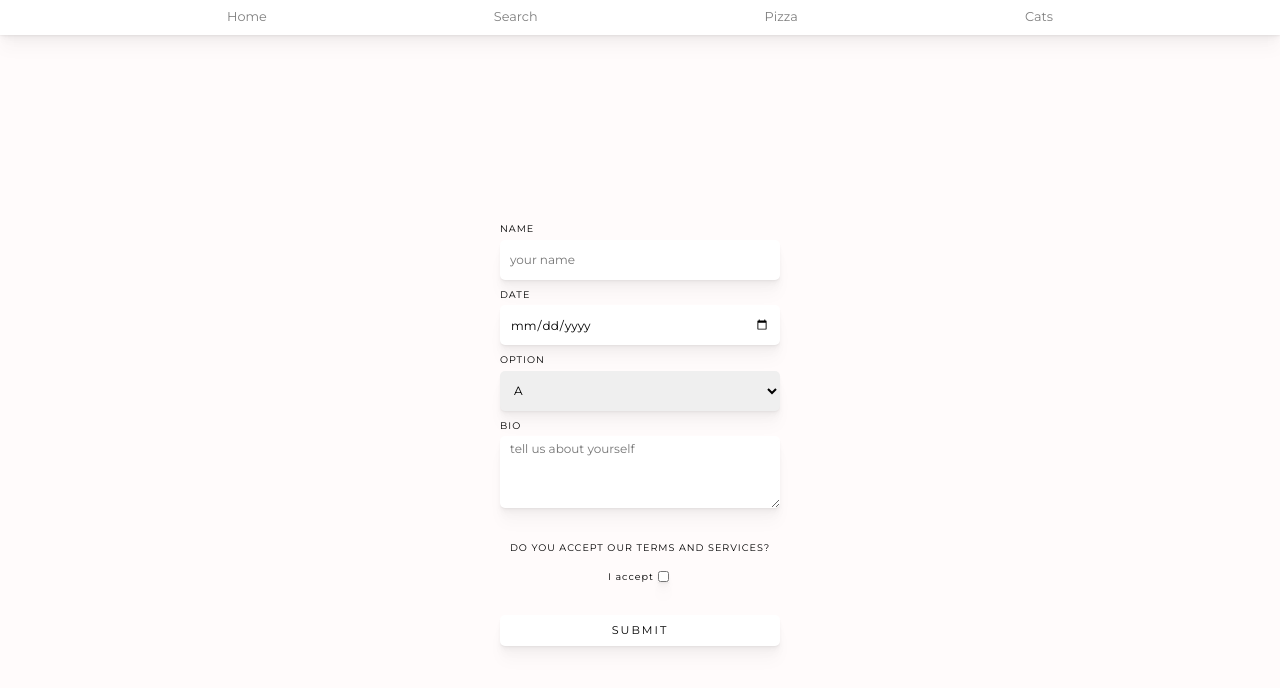
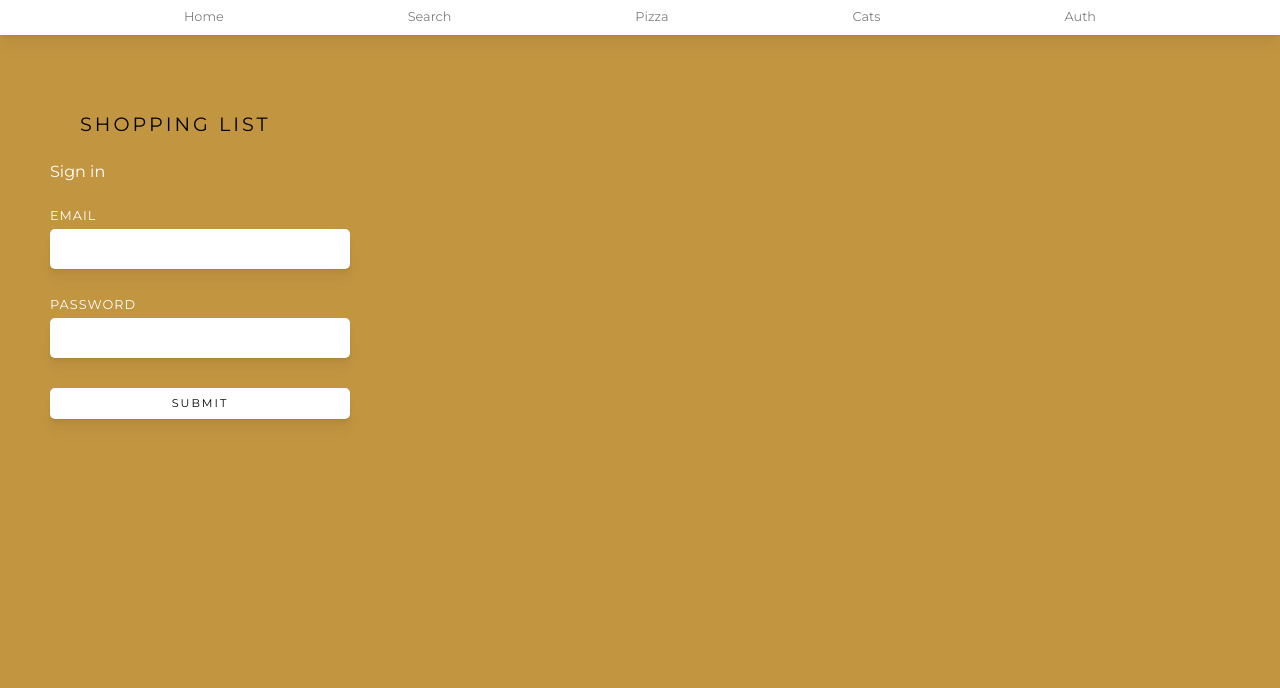
Before and after one commit to Full-Stack-CRUD-App/frontend, a React app: page /auth in a window 1280 px wide. Before the commit this address led to /. Shown: the top 688 px of the page. Built offline with nearby package versions, Linux system fonts and the light colour scheme; a web font is replaced by a local one.

Commit message:
adds basic auth form

```diff
--- a/src/components/App.jsx
+++ b/src/components/App.jsx
@@ -4,6 +4,8 @@ import {
   Route,
   Navigate,
 } from 'react-router-dom';
+import Auth from './Auth/Auth.jsx';
+import AuthForm from './Auth/AuthForm.jsx';
 import Cats from './Cats/Cats.jsx';
 import JackieLegs from './Cats/JackieLegs.jsx';
 import Renly from './Cats/Renly.jsx';
@@ -17,6 +19,8 @@ export default function App() {
   return (
     <Router>
       <Routes>
+
+
         <Route element={<Layout />}>
           <Route index element={<Dashboard />} />
           <Route path="search" element={<Search />} />
@@ -28,6 +32,12 @@ export default function App() {
           </Route>
 
 
+          <Route path="auth" element={<Auth />}>
+            <Route index element={<AuthForm mode="signin" />} />
+            <Route path="signup" element={<AuthForm mode="signup" />} />
+          </Route>
+
+
         </Route>
         <Route path="*" element={<Navigate to="/" replace />} />
       </Routes>
--- /dev/null
+++ b/src/components/Auth/Auth.css
@@ -0,0 +1,6 @@
+.Auth {
+  background-color: rgb(194, 149, 65);
+  min-height: 100vh;
+  padding: 50px;
+  color: white;
+}
--- /dev/null
+++ b/src/components/Auth/Auth.jsx
@@ -0,0 +1,11 @@
+import { Outlet } from 'react-router-dom';
+import styles from './Auth.css';
+
+export default function Auth() {
+  return (
+    <main className={styles.Auth}>
+      <h1>Shopping List</h1>
+      <Outlet />
+    </main>
+  );
+}
--- /dev/null
+++ b/src/components/Auth/AuthForm.css
@@ -0,0 +1,9 @@
+.AuthForm {
+  width: 300px;
+  display: grid;
+  gap: 30px;
+}
+
+.AuthForm label {
+  font-size: .8rem;
+}
--- /dev/null
+++ b/src/components/Auth/AuthForm.jsx
@@ -0,0 +1,24 @@
+import { InputControl, FormButton } from '../Form/FormControl.jsx';
+import styles from './AuthForm.css';
+
+
+export default function AuthForm() {
+
+
+  return (
+    <form className={styles.AuthForm}>
+      <h2>Sign in</h2>
+      <InputControl
+        label="Email"
+        name="email"
+        type="email"
+      />
+      <InputControl
+        label="Password"
+        name="password"
+        type="password"
+      />
+      <FormButton>Submit</FormButton>
+    </form>
+  );
+}
--- a/src/components/Page/Navigation.jsx
+++ b/src/components/Page/Navigation.jsx
@@ -8,6 +8,7 @@ export default function Navigation() {
       <NavLink to="search">Search</NavLink>
       <NavLink to="pizza">Pizza</NavLink>
       <NavLink to="cats">Cats</NavLink>
+      <NavLink to="auth">Auth</NavLink>
     </nav>
   );
 }
--- a/src/global.css
+++ b/src/global.css
@@ -18,7 +18,6 @@
 body {
   /* font-family: 'Space Mono', monospace; */
   font-family: 'Montserrat', sans-serif;
-
 }
 
 body::-webkit-scrollbar {
```
Also changed, not shown: src/state/UserContext.jsx (added).
